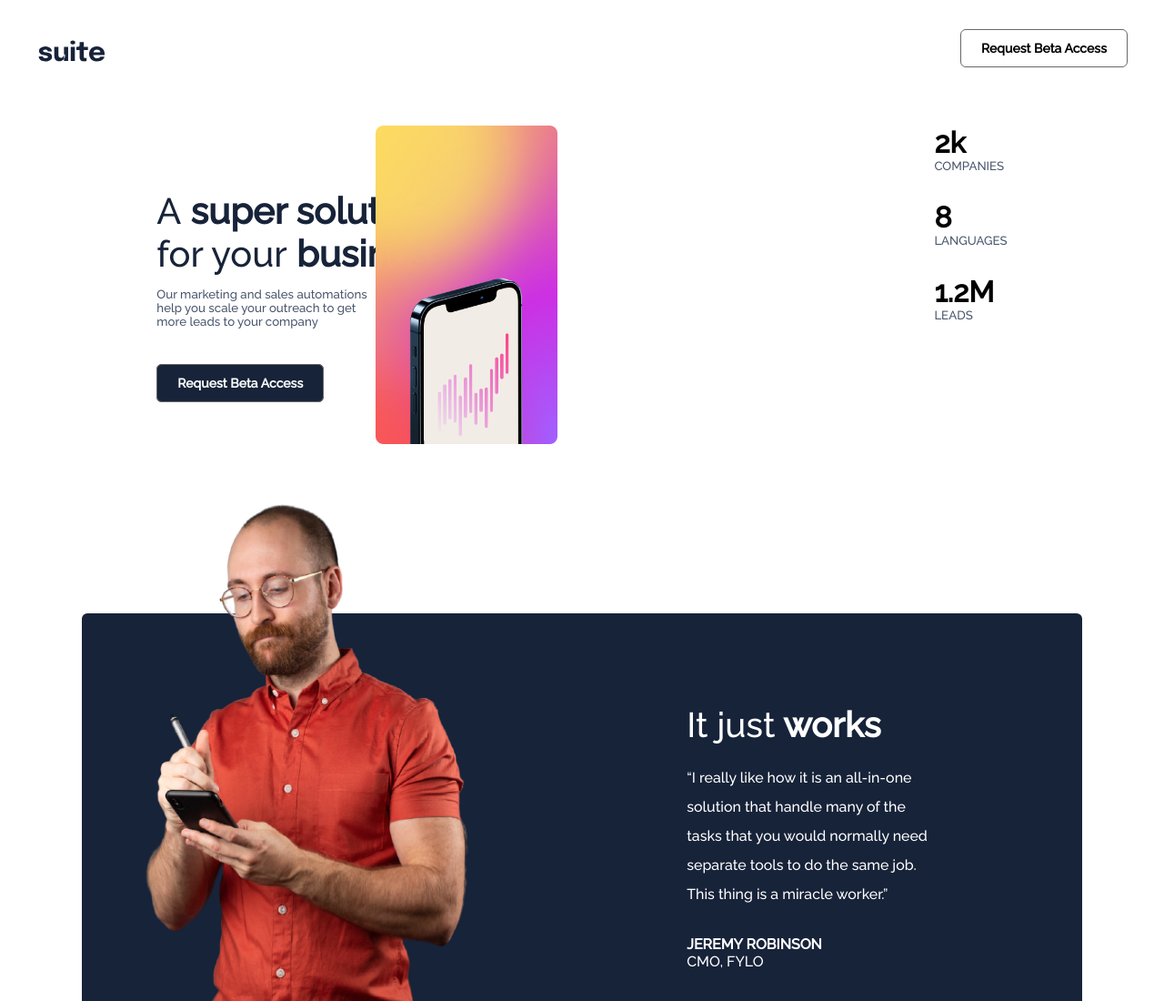
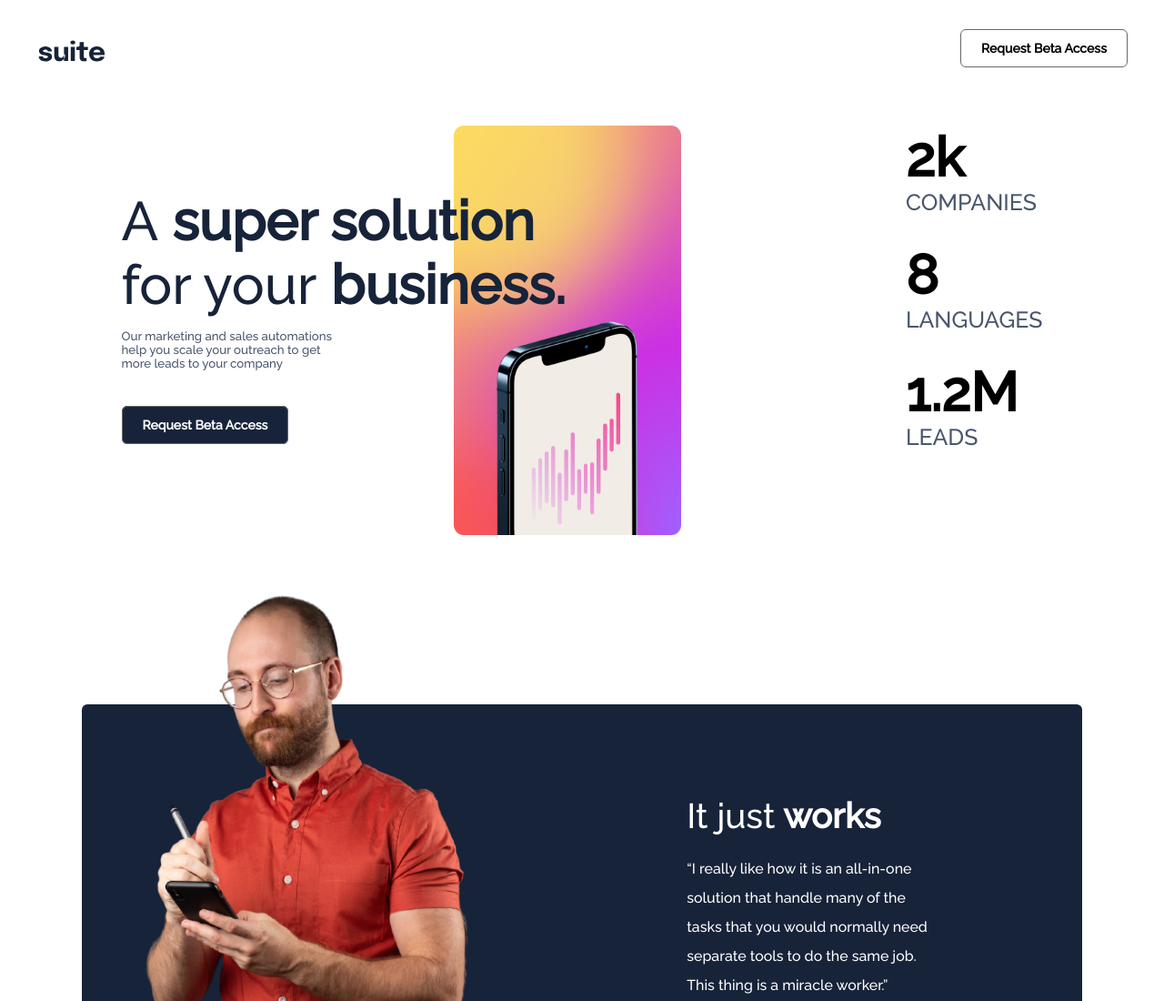
Before and after one commit to Adedayo02/suite, a plain HTML site: page index.html in a window 1280 px wide. Shown: the top 1100 px of the page at 91% size. Drawn offline with Linux system fonts and the light colour scheme; a web font is replaced by a local one.

Commit message:
Updated Desktop view

```diff
--- a/style.css
+++ b/style.css
@@ -96,13 +96,16 @@
 
   .head{
     margin-top: 70px;
+    z-index: 3;
   }
 
   #text{
     font-size: xx-large;
     margin-bottom: 14px;
-    font-size: 40px;
+    font-size: 60px;
     color: #172339;
+
+
   }
 
   h1 span{
@@ -121,25 +124,25 @@
   }
 
   #img{
-    width: 200px;
-    height: 350px;
-    margin-left: -350px;
-
+    width: 250px;
+    height: 450px;
+    margin-left: -310px;
   }
 
   #img-phone{
     display: none;
+
   }
 
   .stac{
     display: flex;
     flex-direction: column;
+    font-size: 30px;
   }
 
   .stac-no{
     margin-bottom: 30px;
-
-  }
+     }
 
   #light{
     font-weight: lighter;
```
Also changed, not shown: images/Oval Copy 2.svg (added).
